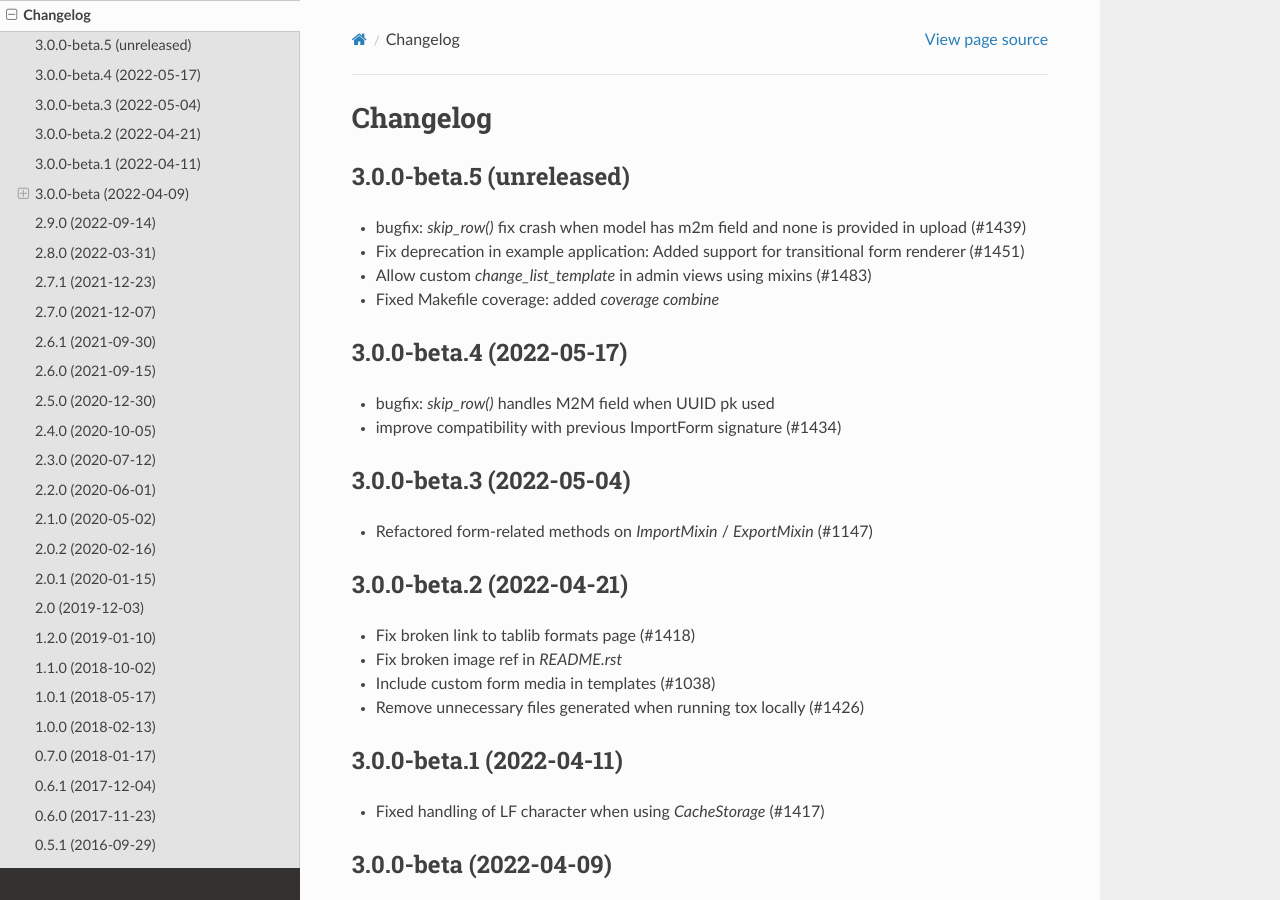
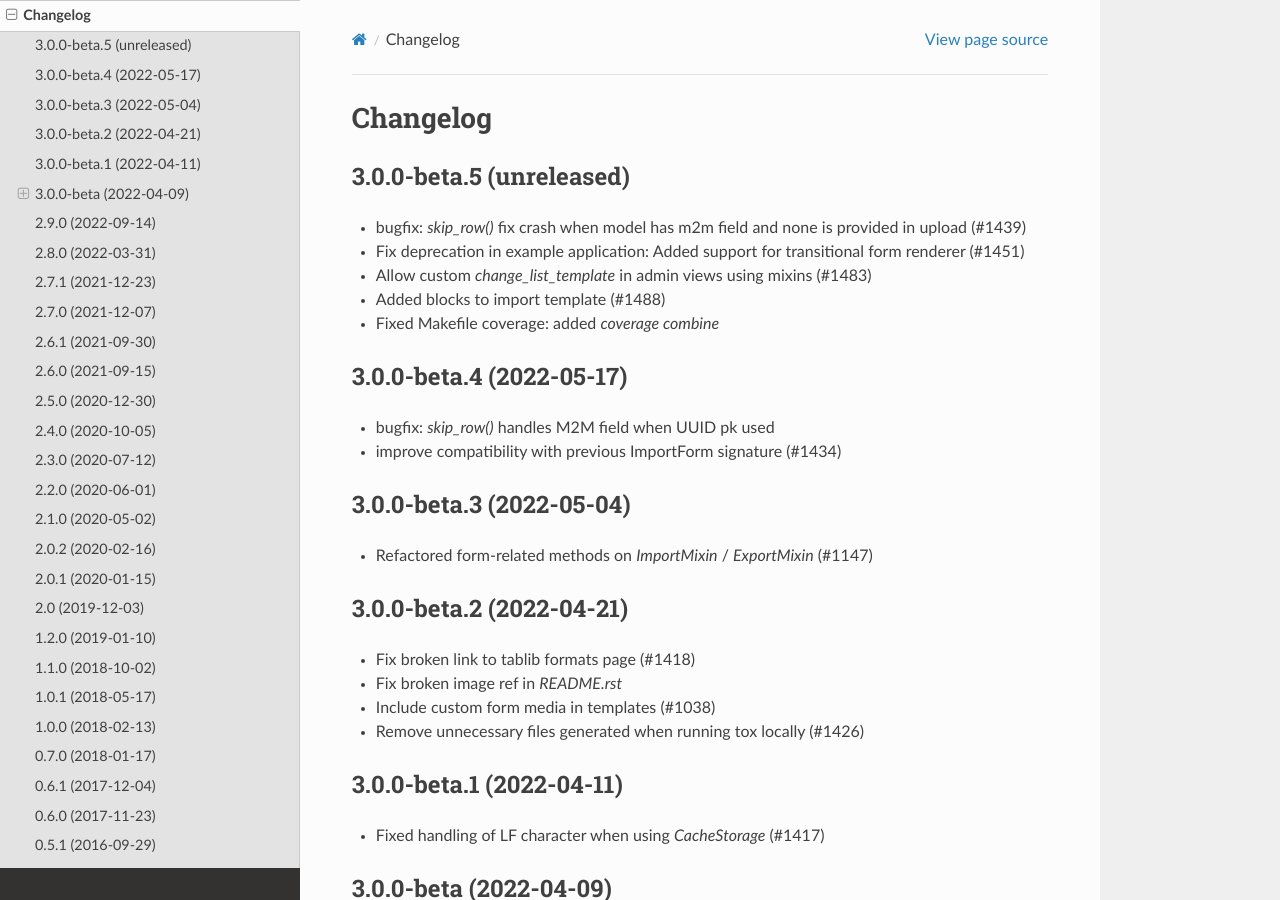
Before and after one commit to django-import-export/django-import-export, a Sphinx documentation site: the page built from docs/changelog.rst, in a window 1280 px wide and 900 px high. Built offline with Sphinx 7.4.7 and the Read the Docs theme 2.0.0, drawn with Linux system fonts in a browser that asks for light colours.

Commit message:
updated changelog

```diff
--- a/docs/changelog.rst
+++ b/docs/changelog.rst
@@ -7,6 +7,7 @@ Changelog
 - bugfix: `skip_row()` fix crash when model has m2m field and none is provided in upload (#1439)
 - Fix deprecation in example application: Added support for transitional form renderer (#1451)
 - Allow custom `change_list_template` in admin views using mixins (#1483)
+- Added blocks to import template (#1488)
 - Fixed Makefile coverage: added `coverage combine`
 
 3.0.0-beta.4 (2022-05-17)
```
